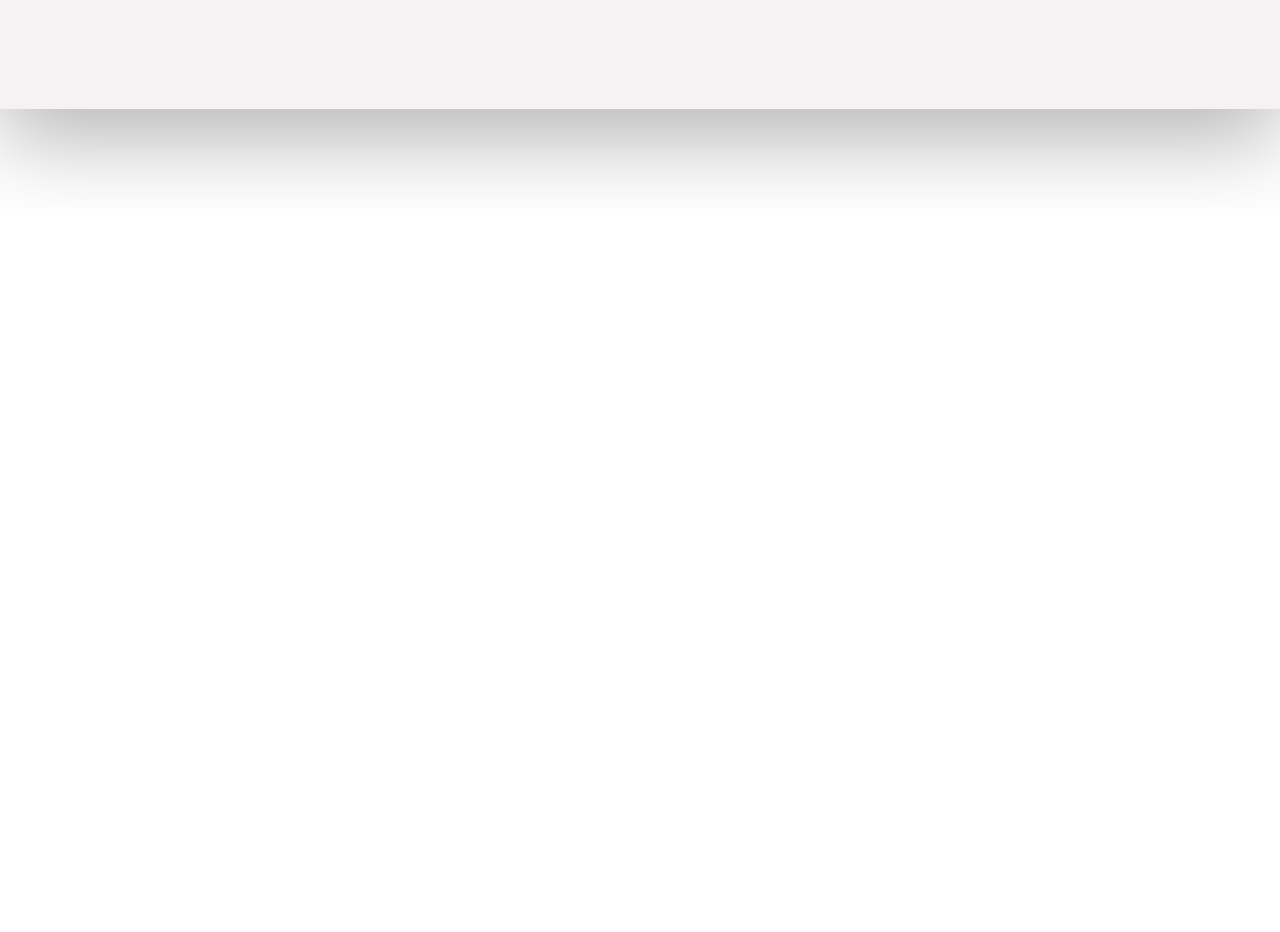
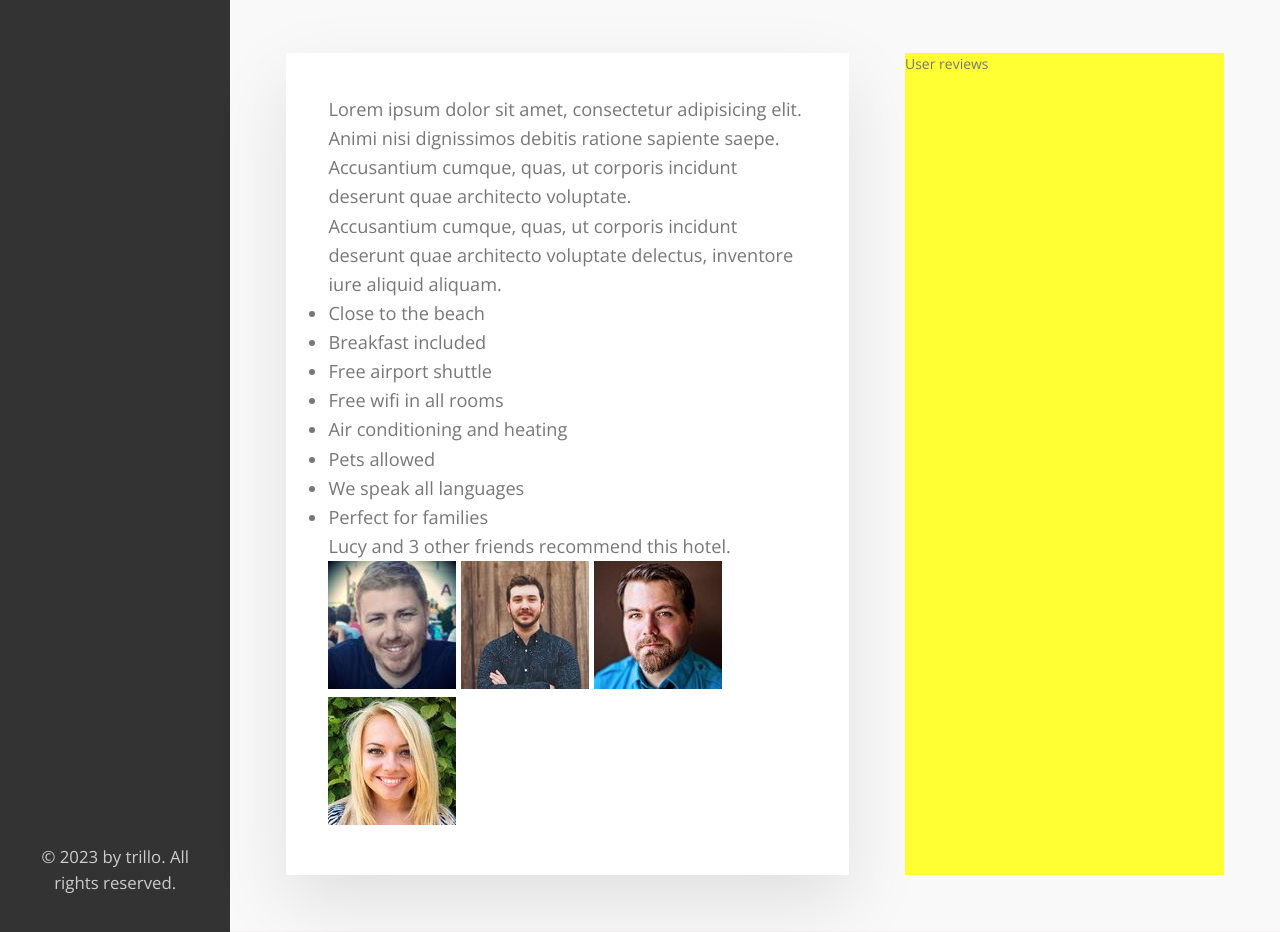
Before and after one commit to Mr-Faisal-SGD/Trillo, a website: page index.html in a window 1280 px wide. Shown: the part 591-1523 px from the top of the page. Before the commit the page ends 800 px from the top, so only its background shows below. Drawn offline with nearby package versions, Linux system fonts and the light colour scheme.

Commit message:
Main page part 1

```diff
--- a/index.html
+++ b/index.html
@@ -152,6 +152,45 @@
               <div class="overview__rating-count">429 votes</div>
             </div>
           </div>
+
+          <div class="detail">
+            <div class="description">
+              <p class="paragraph">
+                Lorem ipsum dolor sit amet, consectetur adipisicing elit. Animi
+                nisi dignissimos debitis ratione sapiente saepe. Accusantium
+                cumque, quas, ut corporis incidunt deserunt quae architecto
+                voluptate.
+              </p>
+              <p class="paragraph">
+                Accusantium cumque, quas, ut corporis incidunt deserunt quae
+                architecto voluptate delectus, inventore iure aliquid aliquam.
+              </p>
+              <ul class="list">
+                <li class="list__item">Close to the beach</li>
+                <li class="list__item">Breakfast included</li>
+                <li class="list__item">Free airport shuttle</li>
+                <li class="list__item">Free wifi in all rooms</li>
+                <li class="list__item">Air conditioning and heating</li>
+                <li class="list__item">Pets allowed</li>
+                <li class="list__item">We speak all languages</li>
+                <li class="list__item">Perfect for families</li>
+              </ul>
+
+              <div class="recommend">
+                <p class="recommend__count">
+                  Lucy and 3 other friends recommend this hotel.
+                </p>
+                <div class="rocemmend__friends">
+                  <img src="img/user-3.jpg" alt="Friend 1" class="recommend__photo">
+                  <img src="img/user-4.jpg" alt="Friend 2" class="recommend__photo">
+                  <img src="img/user-5.jpg" alt="Friend 3" class="recommend__photo">
+                  <img src="img/user-6.jpg" alt="Friend 4" class="recommend__photo">
+                </div>
+              </div>
+            </div>
+
+            <div class="user-reviews">User reviews</div>
+          </div>
         </main>
       </div>
     </div>
--- a/sass/_base.scss
+++ b/sass/_base.scss
@@ -32,6 +32,7 @@ Grey dark 3: #999
   --color-grey-dark-3: #999;
 
   --shadow-dark: 0 2rem 6rem rgba(0, 0, 0, 0.3);
+  --shadow-light: 0 2rem 5rem rgba(0, 0, 0, 0.1);
 
   /* Font sizes */
   --font-size-xxxl: 2.5rem;
@@ -51,6 +52,8 @@ Grey dark 3: #999
   --spacing: 2rem;
   --spacing-small: 1rem;
   --radius: 0.3rem;
+
+  --line: 1px solid var(--color-grey-light-2);
 }
 
 * {
--- a/sass/_components.scss
+++ b/sass/_components.scss
@@ -185,7 +185,7 @@
 
 .overview {
   display: flex;
-  border-bottom: 1px solid var(--color-grey-light-2);
+  border-bottom: var(--line);
   align-items: center;
 
   &__heading {
--- a/sass/_layout.scss
+++ b/sass/_layout.scss
@@ -10,7 +10,7 @@
   font-size: 1.2rem;
   height: 7rem;
   background-color: #fff;
-  border-bottom: 1px solid var(--color-grey-light-2);
+  border-bottom: var(--line);
 
   display: flex;
   justify-content: space-between;
@@ -35,3 +35,24 @@
   background-color: #fff;
   flex: 1;
 }
+
+.detail {
+  display: flex;
+  padding: 4rem;
+  background-color: var(--color-grey-light-1);
+  border-bottom: var(--line);
+}
+
+.description {
+  font-size: 1.3rem;
+  background-color: #fff;
+  flex: 0 0 60%;
+  margin-right: 4rem;
+  box-shadow: var(--shadow-light);
+  padding: 3rem;
+}
+
+.user-reviews {
+  background-color: #ff3;
+  flex: 1;
+}
```
Also changed, not shown: css/style.css.
